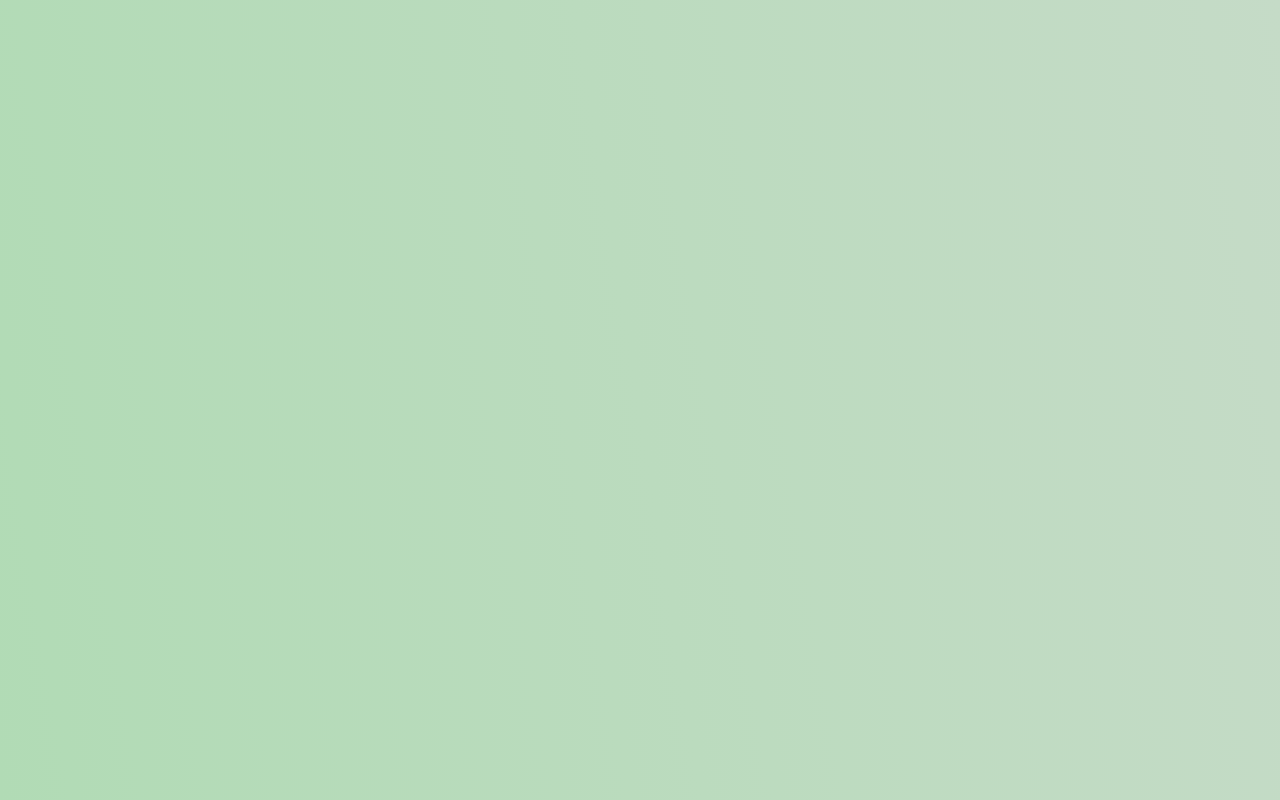
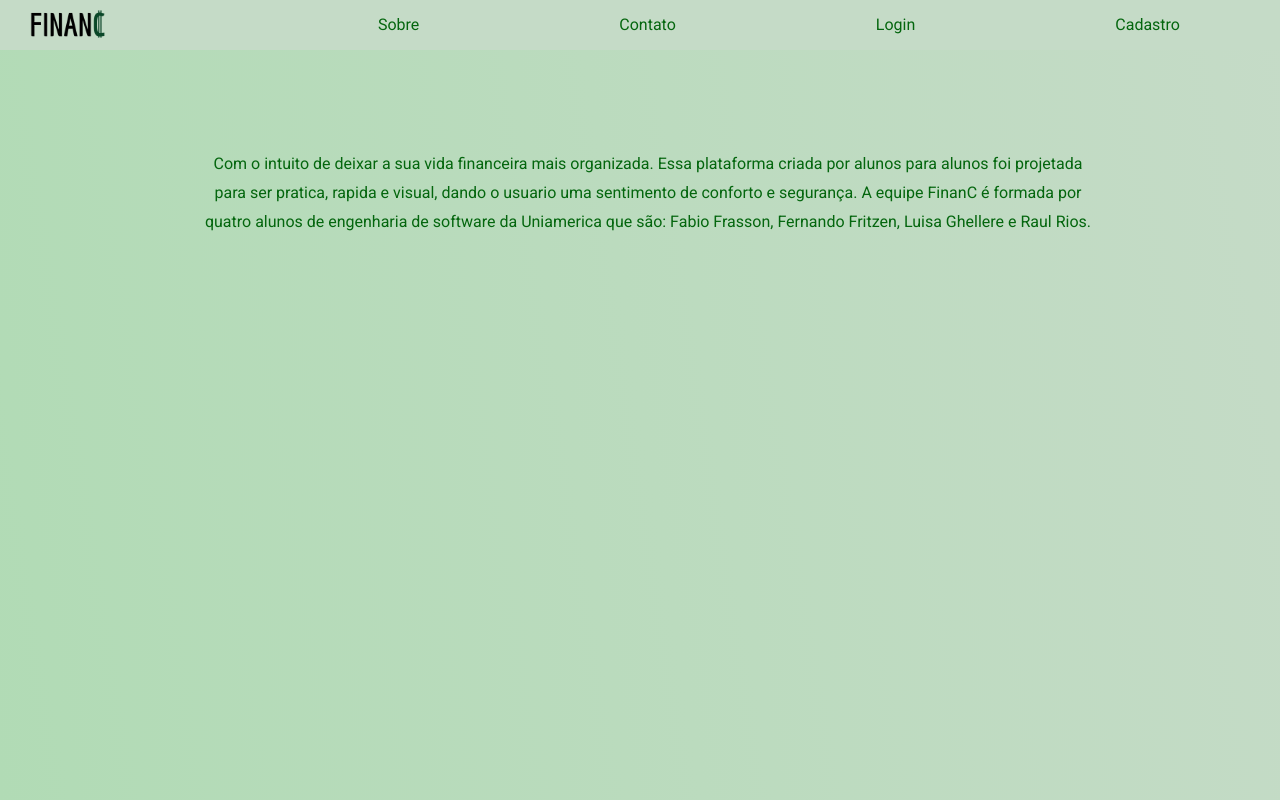
Before and after one commit to SundaeRaul/desafio3, a React (Create React App) app: page /Sobre in a window 1280 px wide. Built offline with nearby package versions, Linux system fonts and the light colour scheme.

Commit message:
text align pagina sobre

```diff
--- a/src/pages/App.js
+++ b/src/pages/App.js
@@ -2,8 +2,8 @@ import React from 'react';
 import '../App.css';
 import Fabio from '../components/Fabio'
 import Raul from '../components/Raul'
-import SobreSemProps from '../components/Sobre-components/Sobre'
-import Sobre from '../components/Sobre-components/Comprops'
+import SobreSemProps from '../components/Entregas-components/Sobre'
+import Sobre from '../components/Entregas-components/Comprops'
 
 
 import { Link } from 'react-router-dom';
--- a/src/pages/Sobre.js
+++ b/src/pages/Sobre.js
@@ -1,10 +1,18 @@
-import React from 'react'
-
-import soma from '../components/Sobre-components/Sobre'
+import React from 'react';
+import Navbar from '../components/index-components/Navbar'
+import '../styles/Sobre-estilo.css'
 
 function Sobre(){
     return(
-        <soma n1={5} n2={2}/>    );
+        <div className="body">
+            <Navbar btn1="Sobre" btn2="Contato" btn3="Login" btn4="Cadastro"/>
+            <p> Com o intuito de deixar a sua vida financeira mais organizada.
+                Essa plataforma criada por alunos para alunos foi projetada para ser pratica, rapida e visual, dando o usuario uma sentimento de conforto e segurança.
+
+                A equipe FinanC é formada por quatro alunos de engenharia de software da Uniamerica que são: Fabio Frasson, Fernando Fritzen, Luisa Ghellere e Raul Rios.
+            </p>
+        </div>
+    );
 
 }
 
--- a/src/styles/Sobre-estilo.css
+++ b/src/styles/Sobre-estilo.css
@@ -2,3 +2,10 @@ h1{
     text-align: center;
 
 }
+
+p{
+    text-align: center;
+    width: 70%;
+    margin-top: 100px;
+    margin-left: 200px;
+}
```
Also changed, not shown: src/components/Entregas-components/Comprops.jsx (renamed from src/components/Sobre-components/Comprops.jsx), src/components/Entregas-components/Sobre.jsx (renamed from src/components/Sobre-components/Sobre.jsx), src/components/Entregas-components/aninhado.jsx (renamed from src/components/Sobre-components/aninhado.jsx).
